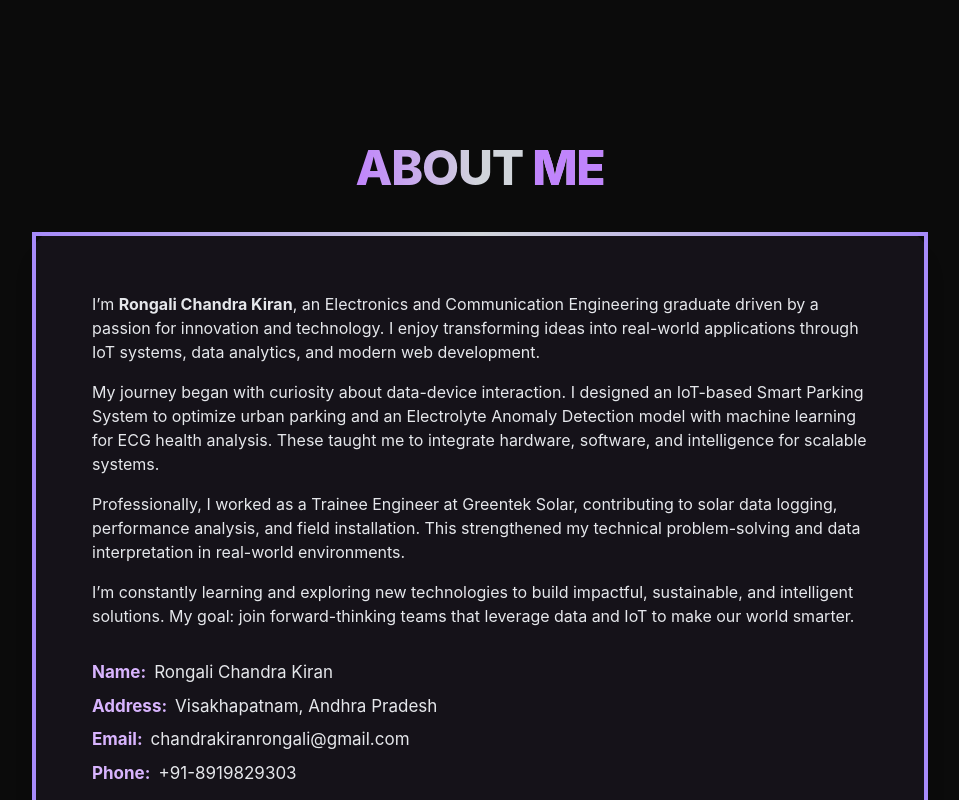
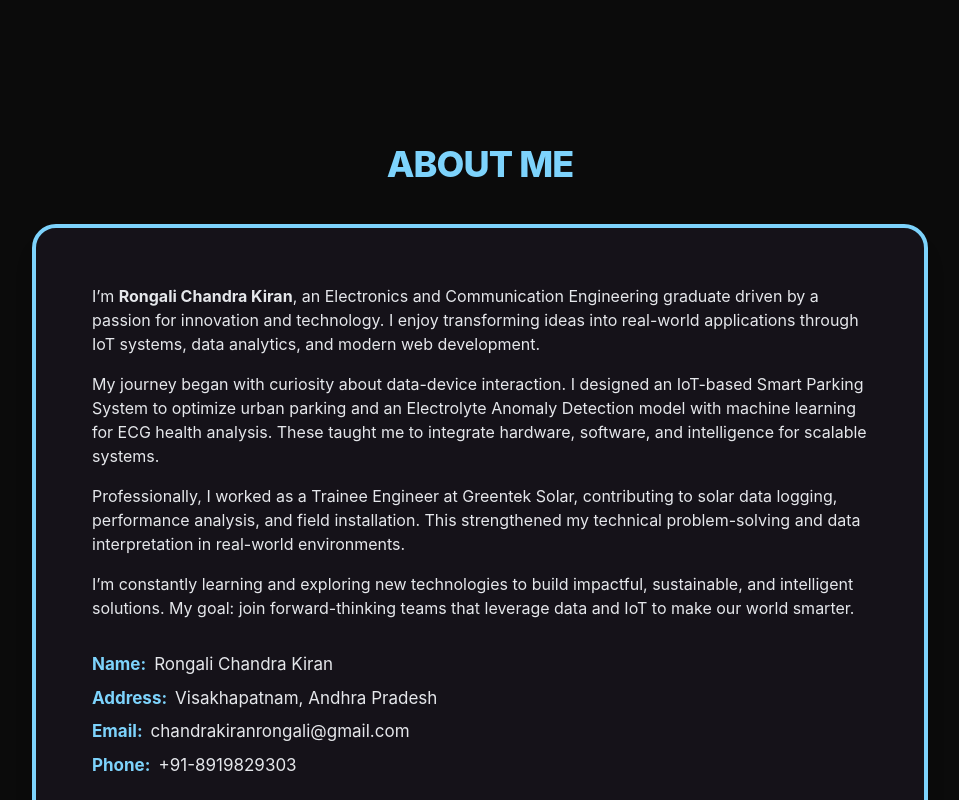
Before and after one commit to Chandu197022/portfolio, a React (Vite) app: page / in a window 1280 px wide. Shown: the part 800-1600 px from the top of the page, without its empty margins (160-1119 px from the left). Built offline with nearby package versions, Linux system fonts and the light colour scheme.

Commit message:
Update About component styles and text

```diff
--- a/src/components/About.jsx
+++ b/src/components/About.jsx
@@ -12,9 +12,10 @@ export default function About() {
         initial={{ opacity: 0, y: -16 }}
         animate={{ opacity: 1, y: 0 }}
         transition={{ duration: 0.6 }}
-        className="text-5xl font-extrabold mb-10 bg-gradient-to-r from-purple-400 via-gray-300 to-gray-300 bg-clip-text text-transparent tracking-tight"
+        className="text-4xl font-extrabold mb-10 tracking-tight"
+        style={{ color: '#7dd3fc' }}
       >
-        ABOUT <span className="text-purple-400">ME</span>
+        ABOUT ME
       </motion.h1>
       {/* Card */}
       <motion.div
@@ -26,11 +27,9 @@ export default function About() {
           border-4 rounded-3xl shadow-xl
           bg-[#18151d]/80
           p-8 md:p-14
-          border-gradient-to-r from-purple-400 via-gray-300 to-purple-400
         "
         style={{
-          borderImage: 'linear-gradient(to right, #a78bfa, #d1d5db, #a78bfa) 1',
-          borderColor: '#a78bfa'
+          borderColor: "#7dd3fc"
         }}
       >
         <p>
@@ -52,19 +51,19 @@ export default function About() {
         {/* Personal Details */}
         <div className="mt-8 grid grid-cols-1 gap-2 text-[17px]">
           <div>
-            <span className="font-bold text-purple-300">Name:</span>
+            <span className="font-bold" style={{ color: '#7dd3fc' }}>Name:</span>
             <span className="ml-2">Rongali Chandra Kiran</span>
           </div>
           <div>
-            <span className="font-bold text-purple-300">Address:</span>
+            <span className="font-bold" style={{ color: '#7dd3fc' }}>Address:</span>
             <span className="ml-2">Visakhapatnam, Andhra Pradesh</span>
           </div>
           <div>
-            <span className="font-bold text-purple-300">Email:</span>
+            <span className="font-bold" style={{ color: '#7dd3fc' }}>Email:</span>
             <span className="ml-2">chandrakiranrongali@gmail.com</span>
           </div>
           <div>
-            <span className="font-bold text-purple-300">Phone:</span>
+            <span className="font-bold" style={{ color: '#7dd3fc' }}>Phone:</span>
             <span className="ml-2">+91-8919829303</span>
           </div>
         </div>
```
